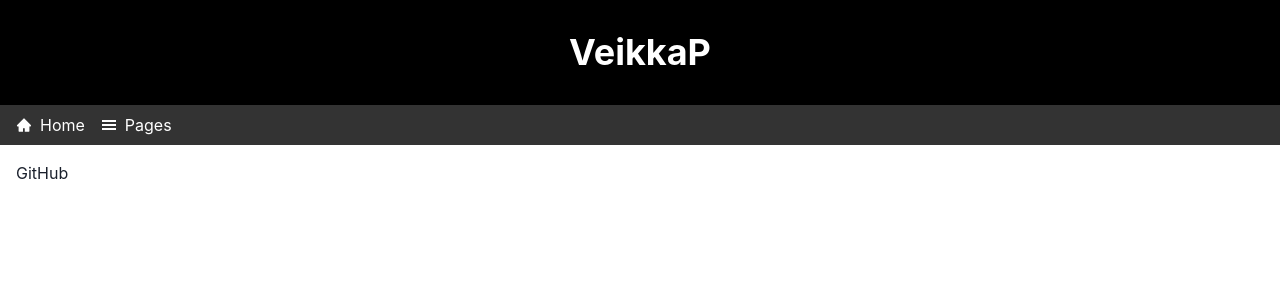
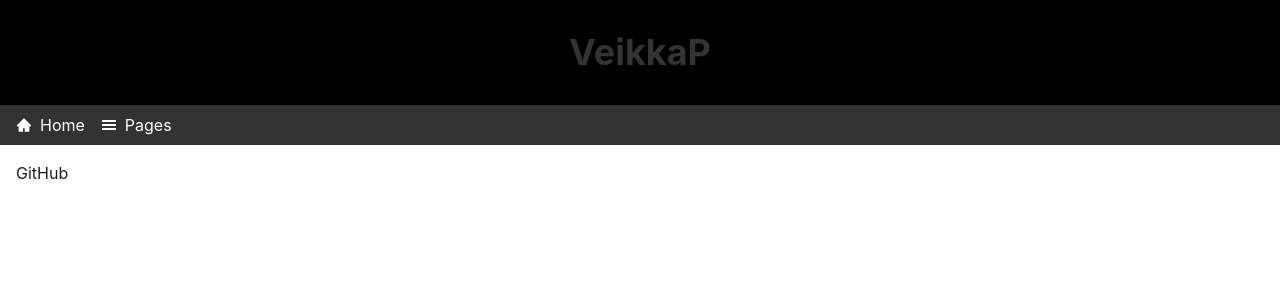
Before and after one commit to Iiigorriii/reactnettisivut, a Next.js app: page / in a window 1280 px wide. Shown: the top 300 px of the page. Built offline with nearby package versions, Linux system fonts and the light colour scheme.

Commit message:
Update Header.module.css

```diff
--- a/components/Header/Header.module.css
+++ b/components/Header/Header.module.css
@@ -1,7 +1,7 @@
 .mainheader {
   padding: 15px;
   text-align: center;
-  background: #000000;
-  color: rgb(255, 255, 255);
+  background-color: rgb(0, 0, 0);
+  color: rgb(51, 51, 51);
   outline: none;
 }
```
